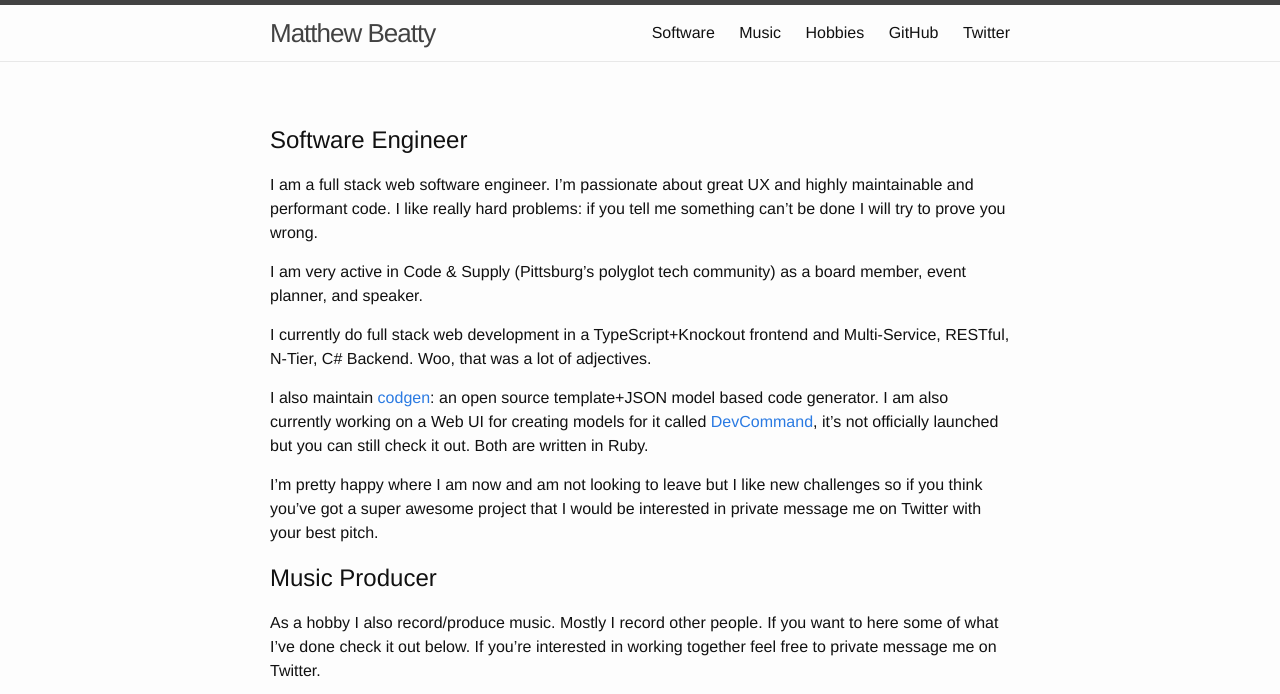
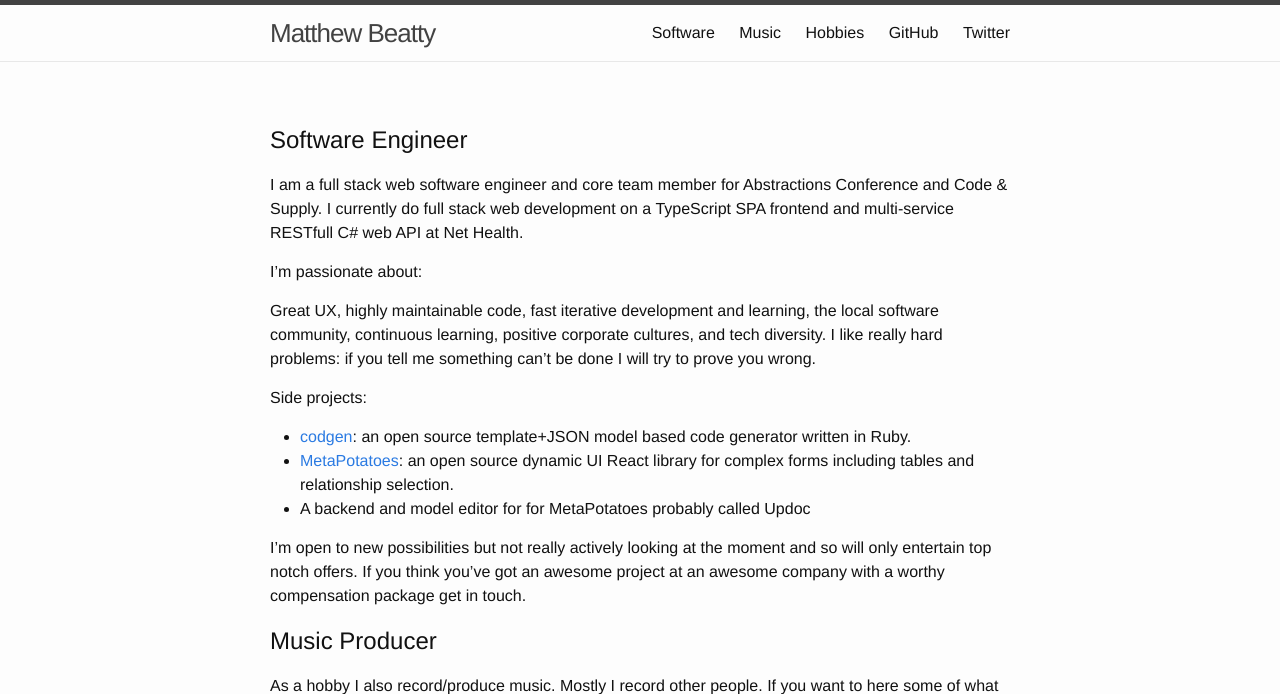
Before and after one commit to beattyml1/beattyml1.github.io, a Jekyll site: the page built from index.md, in a window 1280 px wide and 900 px high, cut to the strip 0-694 px from the top of the window. Built offline with Jekyll 4.4.1, drawn with Linux system fonts in a browser that asks for light colours.

Commit message:
Update index.md

```diff
--- a/index.md
+++ b/index.md
@@ -3,15 +3,20 @@ layout: page
 ---
 
 # Software Engineer
-I am a full stack web software engineer. I'm passionate about great UX and highly maintainable and performant code. I like really hard problems: if you tell me something can't be done I will try to prove you wrong.
+I am a full stack web software engineer and core team member for Abstractions Conference and Code & Supply. I currently do full stack web development on a TypeScript SPA frontend and multi-service RESTfull C# web API at Net Health.
 
-I am very active in Code & Supply (Pittsburg's polyglot tech community) as a board member, event planner, and speaker.
+I'm passionate about:
 
-I currently do full stack web development in a TypeScript+Knockout frontend and Multi-Service, RESTful, N-Tier, C# Backend. Woo, that was a lot of adjectives.
+Great UX, highly maintainable code, fast iterative development and learning, the local software community, continuous learning, positive corporate cultures, and tech diversity. I like really hard problems: if you tell me something can't be done I will try to prove you wrong.
 
-I also maintain [codgen](https://github.com/beattyml1/codgen): an open source template+JSON model based code generator. I am also currently working on a Web UI for creating models for it called [DevCommand](https://www.devcommand.co/), it's not officially launched but you can still check it out. Both are written in Ruby.
 
-I’m pretty happy where I am now and am not looking to leave but I like new challenges so if you think you’ve got a super awesome project that I would be interested in private message me on Twitter with your best pitch.
+Side projects:
+
+- [codgen](https://github.com/beattyml1/codgen): an open source template+JSON model based code generator written in Ruby.
+- [MetaPotatoes](https://github.com/beattyml1/MetaPotatoes): an open source dynamic UI React library for complex forms including tables and relationship selection.
+- A backend and model editor for for MetaPotatoes probably called Updoc
+
+I'm open to new possibilities but not really actively looking at the moment and so will only entertain top notch offers. If you think you've got an awesome project at an awesome company with a worthy compensation package get in touch.
 
 # Music Producer
 As a hobby I also record/produce music. Mostly I record other people. If you want to here some of what I've done check it out below. If you're interested in working together feel free to private message me on Twitter.
```
